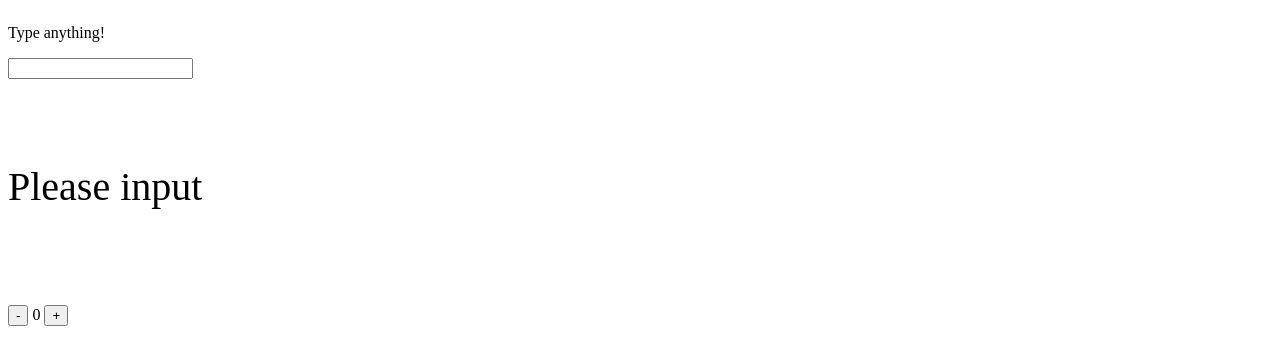
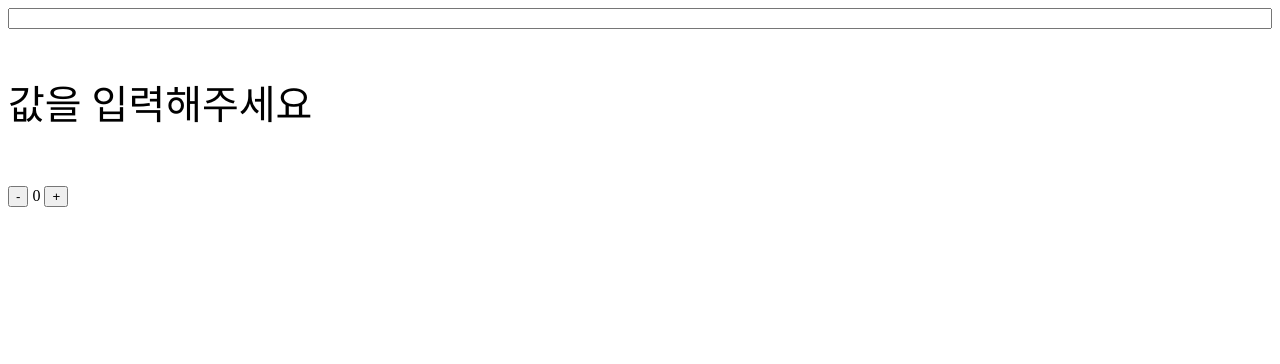
Before and after one commit to house-study/react-state, a React (Create React App) app: page / in a window 1280 px wide. Shown: the top 364 px of the page. Built offline with nearby package versions, Linux system fonts and the light colour scheme.

Commit message:
fix: testCase 형식에 맞게 수정

```diff
--- a/src/Input/index.js
+++ b/src/Input/index.js
@@ -4,10 +4,7 @@ import React from "react";
 
 const Input = ({value, onChange}) => {
   return(
-    <div>
-      <p> Type anything! </p>
       <input value={value} onChange={onChange} />
-   </div>
   )
 };
 
--- a/src/ShowBox/index.js
+++ b/src/ShowBox/index.js
@@ -14,16 +14,11 @@ const ShowBox = () => {
     <div className="show-box--container">
       <Input value={input} onChange ={changeInput} />
       <p className="show-box--text">
-      {
-        input==="" ? (
-            <p>Please input</p>
-        ) : (
-          <p>Input words :{ input}</p>
-        )
-      }
+        {
+          input ==='' ? '값을 입력해주세요' : input
+        }
       </p>
     </div>
   );
 };
-
 export default ShowBox;
```
